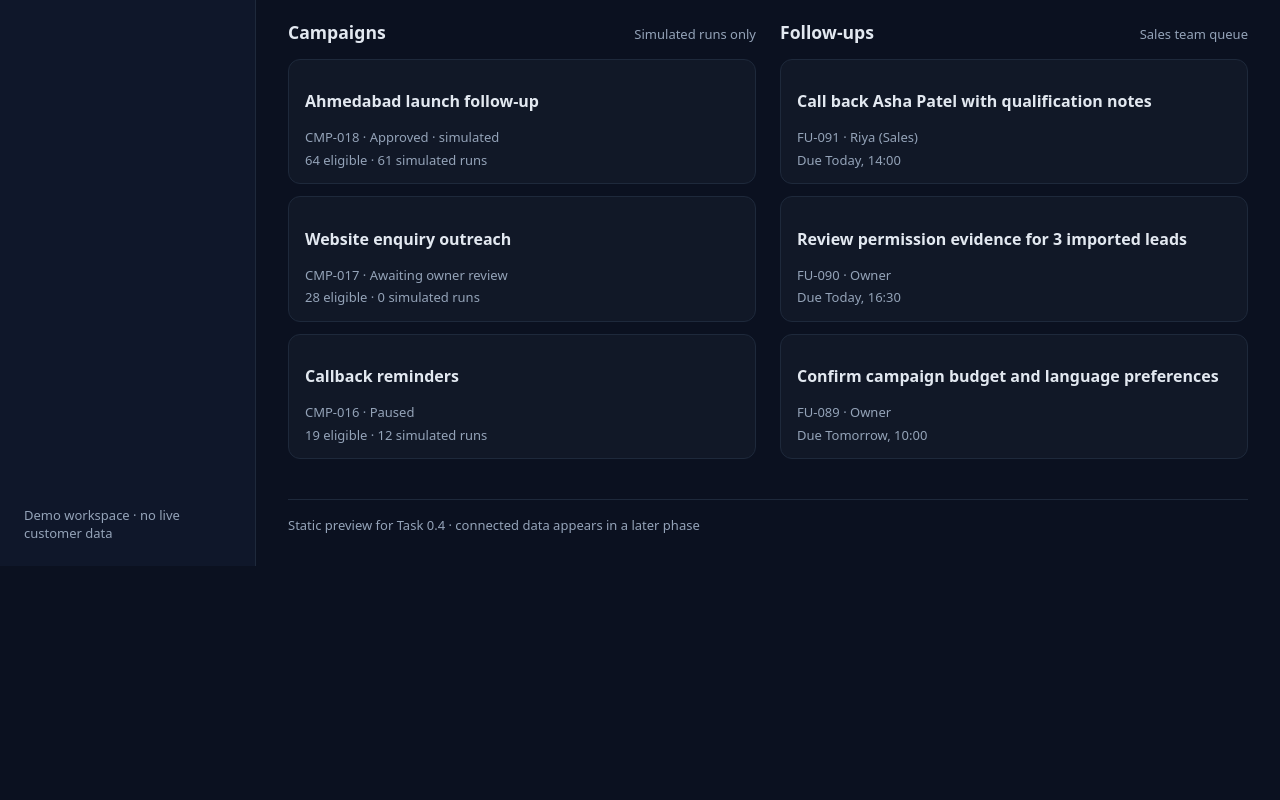
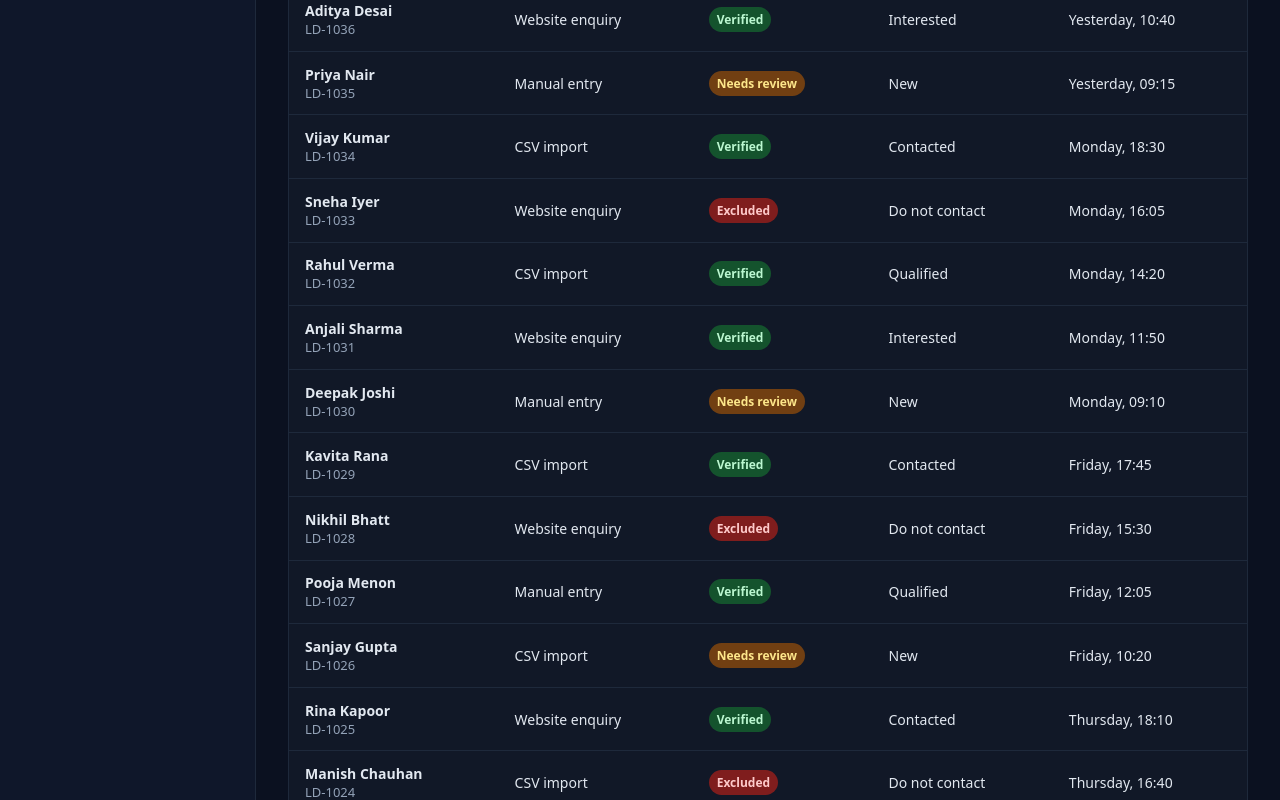
Before and after one commit to HemantKhinchiDev/AI-Lead-Conversion-SaaS-CRM, a Next.js app in the folder apps/web/: page /dashboard in a window 1280 px wide. Shown: the part 1020-1820 px from the top of the page. Before the commit the page ends 1586 px from the top, so only its background shows below. Built offline with nearby package versions, Linux system fonts and the light colour scheme.

Commit message:
Show 20 dummy leads on Task 0.4 dashboard

```diff
--- a/apps/web/src/app/dashboard/page.tsx
+++ b/apps/web/src/app/dashboard/page.tsx
@@ -80,6 +80,126 @@ const leads: Lead[] = [
     permission: "verified",
     status: "Contacted",
     updated: "Yesterday, 11:05",
+  },
+  {
+    id: "LD-1036",
+    name: "Aditya Desai",
+    source: "Website enquiry",
+    permission: "verified",
+    status: "Interested",
+    updated: "Yesterday, 10:40",
+  },
+  {
+    id: "LD-1035",
+    name: "Priya Nair",
+    source: "Manual entry",
+    permission: "review",
+    status: "New",
+    updated: "Yesterday, 09:15",
+  },
+  {
+    id: "LD-1034",
+    name: "Vijay Kumar",
+    source: "CSV import",
+    permission: "verified",
+    status: "Contacted",
+    updated: "Monday, 18:30",
+  },
+  {
+    id: "LD-1033",
+    name: "Sneha Iyer",
+    source: "Website enquiry",
+    permission: "excluded",
+    status: "Do not contact",
+    updated: "Monday, 16:05",
+  },
+  {
+    id: "LD-1032",
+    name: "Rahul Verma",
+    source: "CSV import",
+    permission: "verified",
+    status: "Qualified",
+    updated: "Monday, 14:20",
+  },
+  {
+    id: "LD-1031",
+    name: "Anjali Sharma",
+    source: "Website enquiry",
+    permission: "verified",
+    status: "Interested",
+    updated: "Monday, 11:50",
+  },
+  {
+    id: "LD-1030",
+    name: "Deepak Joshi",
+    source: "Manual entry",
+    permission: "review",
+    status: "New",
+    updated: "Monday, 09:10",
+  },
+  {
+    id: "LD-1029",
+    name: "Kavita Rana",
+    source: "CSV import",
+    permission: "verified",
+    status: "Contacted",
+    updated: "Friday, 17:45",
+  },
+  {
+    id: "LD-1028",
+    name: "Nikhil Bhatt",
+    source: "Website enquiry",
+    permission: "excluded",
+    status: "Do not contact",
+    updated: "Friday, 15:30",
+  },
+  {
+    id: "LD-1027",
+    name: "Pooja Menon",
+    source: "Manual entry",
+    permission: "verified",
+    status: "Qualified",
+    updated: "Friday, 12:05",
+  },
+  {
+    id: "LD-1026",
+    name: "Sanjay Gupta",
+    source: "CSV import",
+    permission: "review",
+    status: "New",
+    updated: "Friday, 10:20",
+  },
+  {
+    id: "LD-1025",
+    name: "Rina Kapoor",
+    source: "Website enquiry",
+    permission: "verified",
+    status: "Contacted",
+    updated: "Thursday, 18:10",
+  },
+  {
+    id: "LD-1024",
+    name: "Manish Chauhan",
+    source: "CSV import",
+    permission: "excluded",
+    status: "Do not contact",
+    updated: "Thursday, 16:40",
+  },
+  {
+    id: "LD-1023",
+    name: "Tara Sheth",
+    source: "Manual entry",
+    permission: "verified",
+    status: "Qualified",
+    updated: "Thursday, 13:25",
+  },
+  {
+    id: "LD-1022",
+    name: "Omkar Patil",
+    source: "Website enquiry",
+    permission: "review",
+    status: "New",
+    updated: "Thursday, 10:05",
   },
 ];
 
@@ -218,7 +338,7 @@ export default function DashboardPage() {
               <h2 className="section-title" id="leads-title">
                 Recent leads
               </h2>
-              <p className="section-note">Permission status is shown for every lead</p>
+              <p className="section-note">20 static sample leads · permission status shown for every lead</p>
             </div>
             <div className="table-wrap">
               <table className="table">
```
Also changed, not shown: 1 other file (tests, documents, lock files or other folders).
